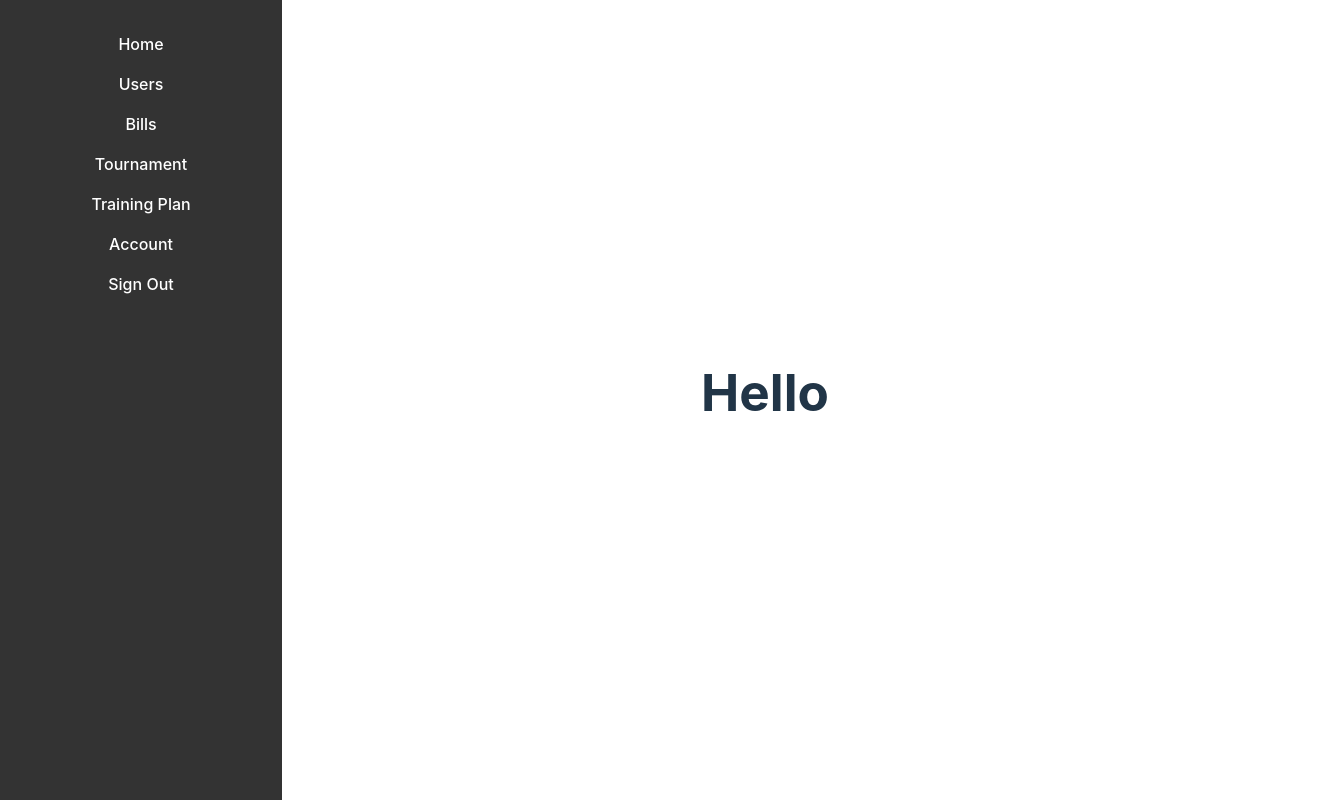
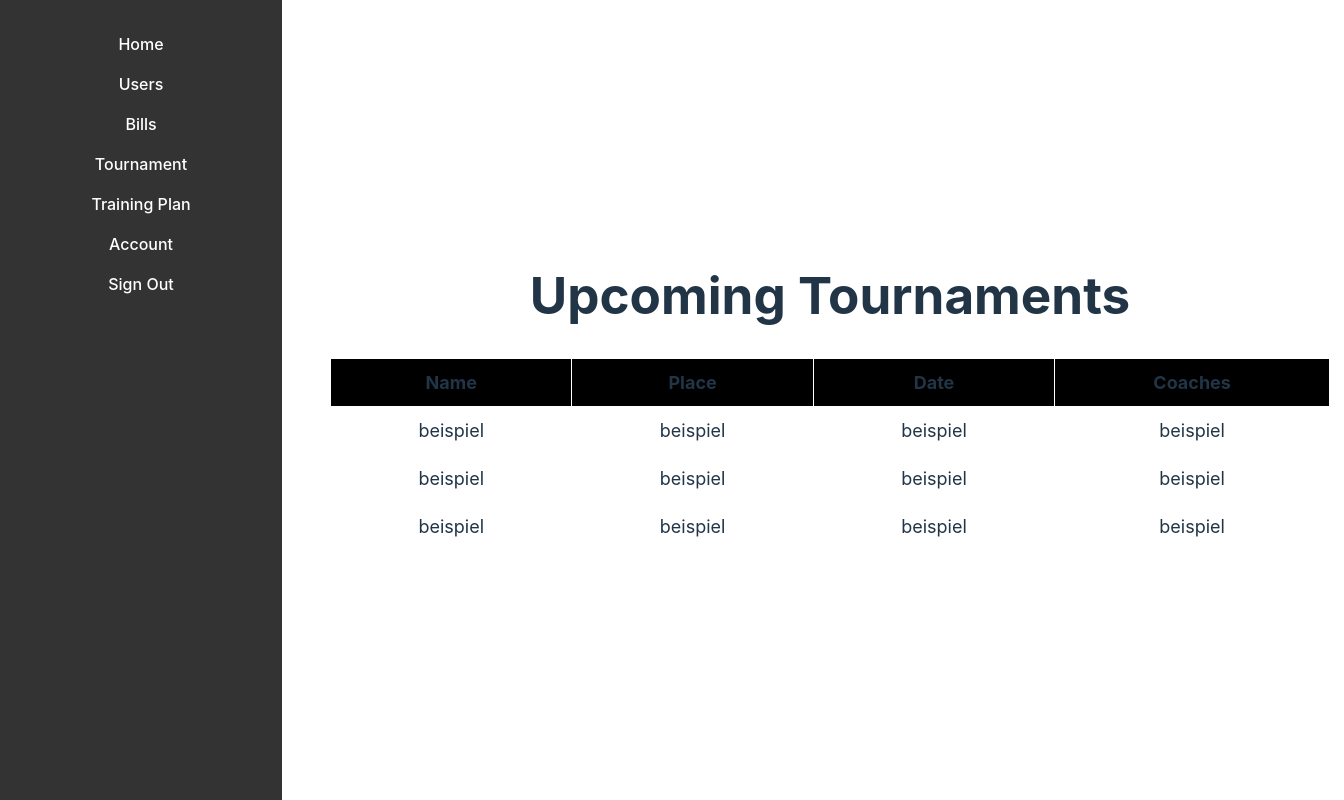
Before and after one commit to Micha361/vue-project, a Vue app: page / in a window 1280 px wide. Shown: the whole page, 1344 px wide, since content can reach past the window. Built offline with nearby package versions, Linux system fonts and the light colour scheme.

Commit message:
upcoming tournaments

```diff
--- a/src/App.vue
+++ b/src/App.vue
@@ -1,6 +1,8 @@
 <script setup>
 import HelloWorld from './components/HelloWorld.vue';
 import navbar from './components/navbar.vue';
+import TournamentsSoon from './components/TournamentsSoon.vue';
+
 </script>
 
 <template>
@@ -8,7 +10,7 @@ import navbar from './components/navbar.vue';
     <navbar />
     <main class="content">
       <header class="header">
-        <h1>Hello</h1>
+        <TournamentsSoon />
       </header>
 
     </main>
--- /dev/null
+++ b/src/components/TournamentsSoon.vue
@@ -0,0 +1,70 @@
+<template>
+    <div class="container">
+      <h1>Upcoming Tournaments</h1>
+      <div class="table-wrapper">
+        <table>
+          <thead>
+            <tr>
+              <th>Name</th>
+              <th>Place</th>
+              <th>Date</th>
+              <th>Coaches</th>
+            </tr>
+          </thead>
+          <tbody>
+            <tr>
+              <td>beispiel</td>
+              <td>beispiel</td>
+              <td>beispiel</td>
+              <td>beispiel</td>
+            </tr>
+            <tr>
+              <td>beispiel</td>
+              <td>beispiel</td>
+              <td>beispiel</td>
+              <td>beispiel</td>
+            </tr>
+            <tr>
+              <td>beispiel</td>
+              <td>beispiel</td>
+              <td>beispiel</td>
+              <td>beispiel</td>
+            </tr>
+          </tbody>
+        </table>
+      </div>
+    </div>
+  </template>
+
+  <style>
+    .container {
+      text-align: center;
+    }
+
+    .table-wrapper {
+      display: flex;
+      justify-content: center;
+      margin-top: 20px;
+    }
+
+    table {
+      width: 80%;
+      border: 1px solid rgb(255, 255, 255);
+      border-collapse: collapse;
+      font-size: 18px;
+      text-align: center;
+      width: 1000px;
+    }
+
+    th, td {
+      padding: 10px;
+      border: 1px solid rgb(255, 255, 255);
+      height: 20px;
+
+    }
+
+    th {
+      background-color: #000000;
+      font-weight: bold;
+    }
+  </style>
```
